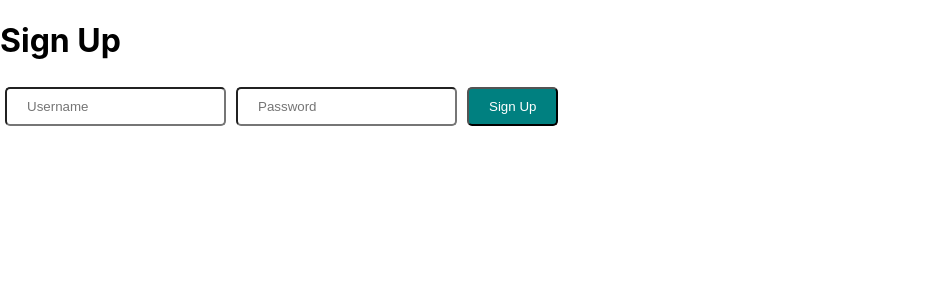
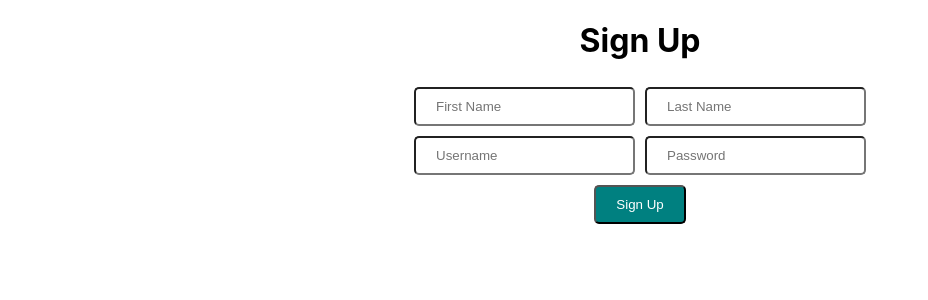
Before and after one commit to FutureWave-Technologies-LLC/DummyWebsiteReact2, a React (Create React App) app: page /sign-up in a window 1280 px wide. Shown: the top 300 px of the page, without its empty margins (0-928 px from the left). Built offline with nearby package versions, Linux system fonts and the light colour scheme.

Commit message:
post username & password to user data table on DB
cannot post fname and lname atm

```diff
--- a/src/pages/SignUpPage.js
+++ b/src/pages/SignUpPage.js
@@ -1,31 +1,55 @@
 import React, { useState } from 'react';
+import axios from 'axios';
 
 import CredentialInput from '../components/CredentialInput';
 
 function SignUpPage() {
-    const [fname, setFName] = useState("")
-    const [lname, setLName] = useState("")
+    const [fname, setfName] = useState("")
+    const [lname, setlName] = useState("")
     const [username, setUsername] = useState("")
     const [password, setPassword] = useState("")
 
-    function hasWhiteSpace(s) {
-        return s.indexOf(' ') >= 0;
+    function hasNoWhiteSpace(s) {
+        return !(s.indexOf(' ') >= 0)
       }
 
     function submitCredentials() {
 
-        if (!hasWhiteSpace(username) && !hasWhiteSpace(password)) {
-            //TODO: POST CREDENTIALS TO DB
-            alert(username + "/" + password)
+        if (hasNoWhiteSpace(username) && hasNoWhiteSpace(password)) {
+            axios.post("http://3.142.185.208:8000/api/users/", {
+                username: username,
+                password: password,
+                //TODO: key-values for fname and lname
+            })
+                .then((response) => {
+                    console.log(response.data)
+                })
+                .catch((error) => {
+                    console.error('Error posting data:', error);
+                });
         } else {
             alert ("no whitespace")
         }
-
     }
 
     return (
-        <div className="sign-up">
+        <div className="App">
             <h1>Sign Up</h1>
+            <div>
+                <CredentialInput
+                    type="text"
+                    setterMethod={setfName}
+                    stateValue={fname}
+                    placeHolder="First Name"
+                ></CredentialInput>
+                <CredentialInput
+                    type="text"
+                    setterMethod={setlName}
+                    stateValue={lname}
+                    placeHolder="Last Name"
+                ></CredentialInput>
+            </div>
+            <div>
                 <CredentialInput
                     type="text"
                     setterMethod={setUsername}
@@ -38,6 +62,7 @@ function SignUpPage() {
                     stateValue={password}
                     placeHolder="Password"
                 ></CredentialInput>
+            </div>
 
             <button onClick={submitCredentials}>Sign Up</button>
         </div>
```
Lines whose indentation alone changed are shown as unchanged.
